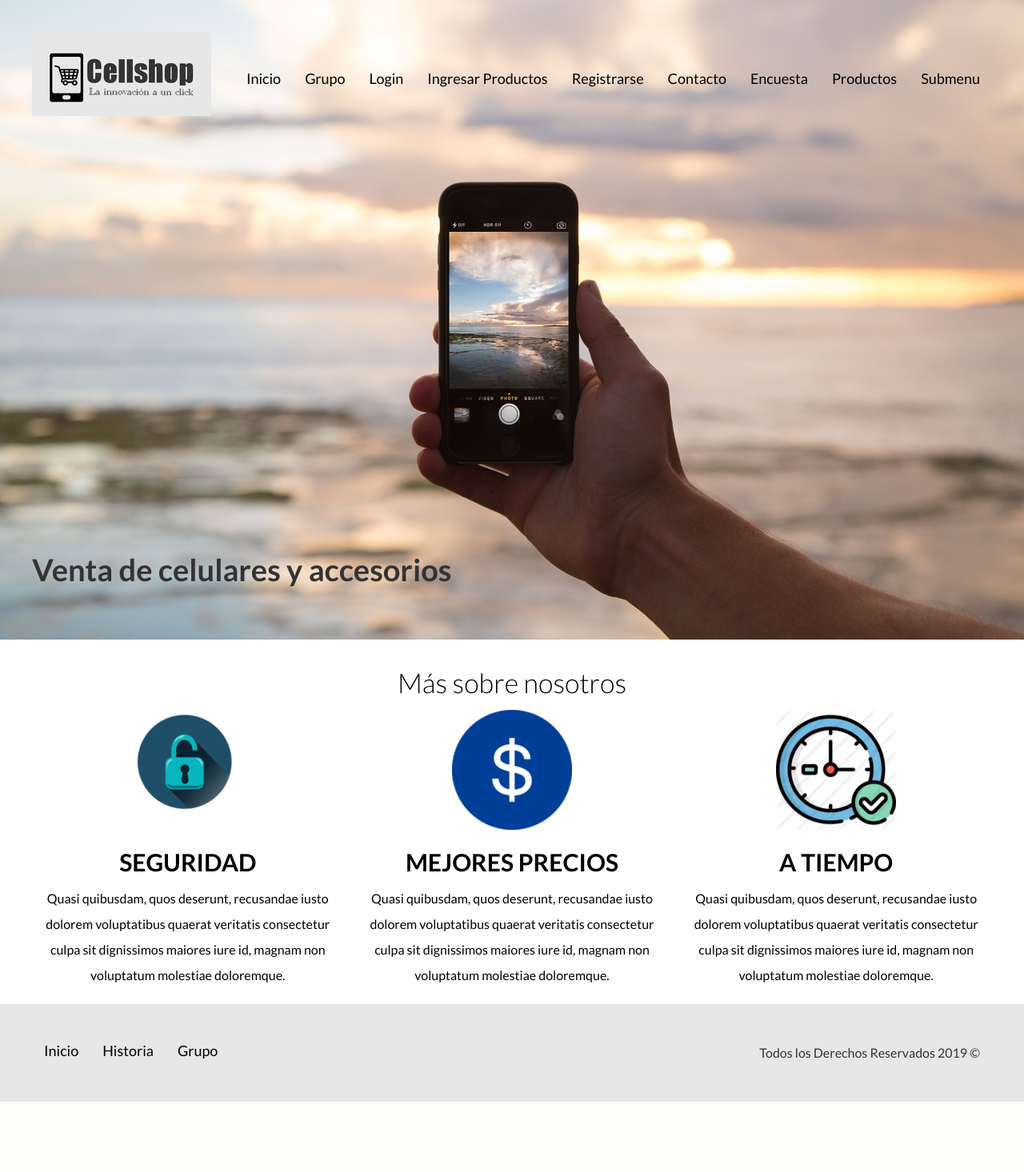
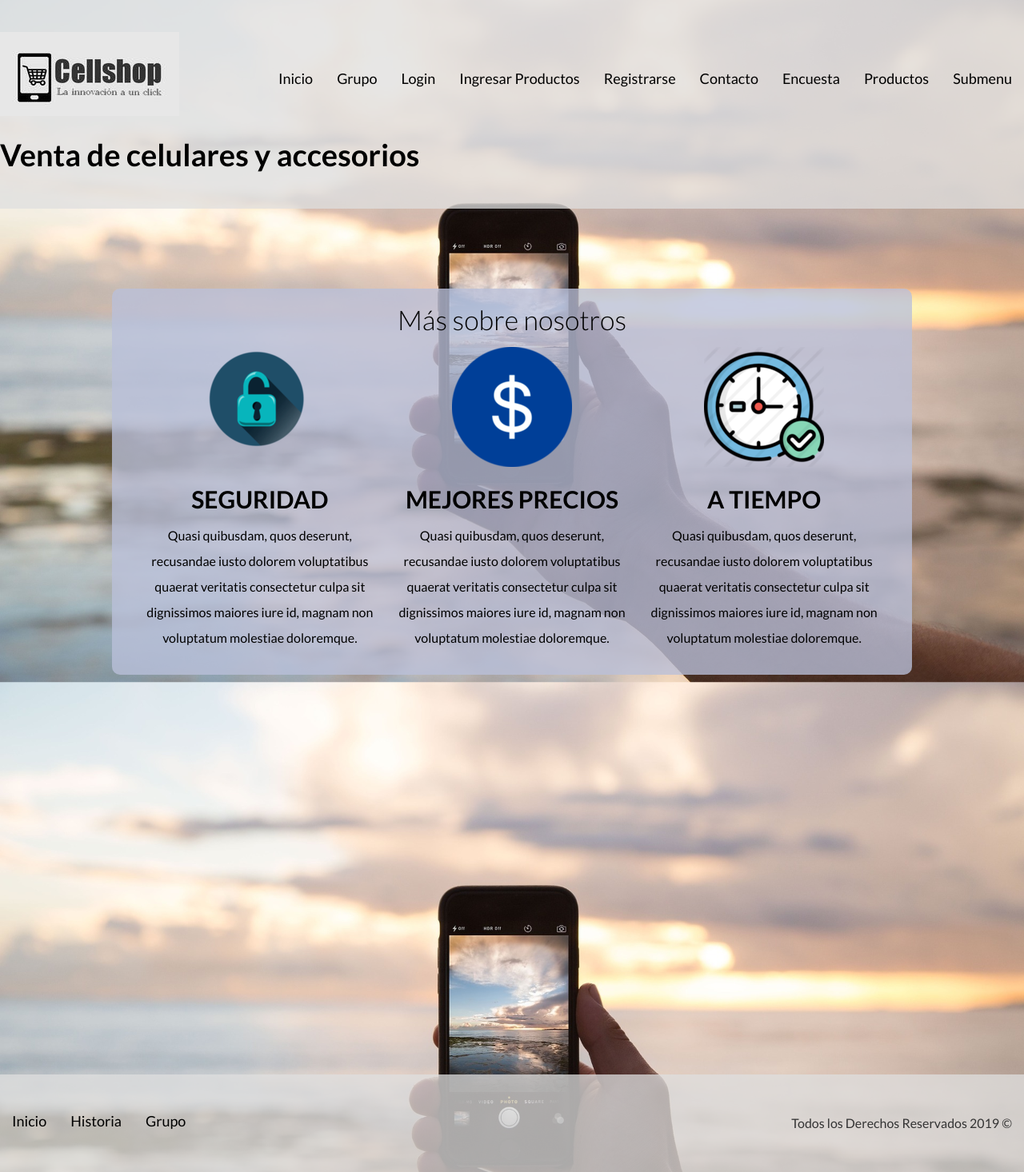
Before and after one commit to romero96/Cellshop, a PHP site: page / in a window 1280 px wide. Shown: the whole page at 80% size. Before the commit the page ends 1378 px from the top, so only its background shows below. Run offline with PHP 8.4, Linux system fonts and the light colour scheme.

Commit message:
prueba commitw

```diff
--- a/css/style.css
+++ b/css/style.css
@@ -49,8 +49,18 @@ h4 {
 .contenido-centrado {
     max-width: 800px;
 }
-
+.index{
+    background-image: url("../Img/fondo.jpg");
+    -webkit-background-size: cover;
+    background-size: cover;
+    background-attachment: fixed;
+}
 /* Header */
+.site-headerinicio {
+    background-color: rgba(223, 223, 223, 0.750);
+    padding: 1rem 0 3rem 0;
+    margin-bottom: 100px;
+}
 .site-header {
     background-color: rgba(223, 223, 223, 0.750);
     padding: 1rem 0 3rem 0;
@@ -64,6 +74,7 @@ h4 {
     -webkit-filter: contrast(50%);
     filter: contrast(90%);
 }
+/*
 .site-header.inicio {
     background-image: url(../img/fondo.jpg);
     background-position: center center;
@@ -74,13 +85,14 @@ h4 {
     min-height: 60rem;
     cursor: pointer;
     transition: all .5s ease;
-}
+}*/
 .contenido-header {
     height: 100%;
     display: flex;
     flex-direction: column;
     justify-content: space-between;
     text-align: center;
+
 }
 @media (min-width: 768px) {
     .contenido-header{
@@ -191,9 +203,15 @@ ul, ol{
 }
 
 /** Footer **/
+.site-footerindex{
+    background-color: rgba(223, 223, 223, 0.750);
+    margin: 0;
+    margin-top: 500px;
+}
 .site-footer {
     background-color: rgba(223, 223, 223, 0.750);
     margin: 0;
+
 }
 .contenedor-footer {
     padding: 3rem 0;
@@ -220,6 +238,18 @@ ul, ol{
 }
 
 /** INTERNAS **/
+/*INDEX*/
+.contenedor-seccion{
+    background: rgba(186, 192, 218, 0.781);
+    width: 1000px;
+    max-width: 2000px;
+    margin: auto;
+    padding: 5px 35px;
+    margin-top: 75px;
+    margin-bottom: 35px;
+    padding-bottom: 30px;
+    border-radius: 10px;
+}
 /* Nosotros **/
 @media (min-width: 768px) {
     .contenido-nosotros {
@@ -415,6 +445,7 @@ tr:hover td{
     max-height: 150px;
     min-height: 50px;
 }
+
 .contenedor-contacto .form .frm-boton{
     width: 100px;
     font-family: Roboto;
--- a/index.html
+++ b/index.html
@@ -9,10 +9,10 @@
 	<link rel="stylesheet" href="css/style.css">
 </head>
 
-<body>
+<body class="index">
 
-	<header class="site-header inicio">
-		<div class="contenedor contenido-header">
+	<header class="site-headerinicio">
+		<div class="contenido-header">
 			<div class="barra">
 				<a href="/">
 					<img src="Img/logo.jpg" alt="Logo tipo de Cellshop">
@@ -44,11 +44,11 @@
 					</li>
 				</ul>
 			</div>
-			<h1>Venta de celulares y accesorios</h1>
 		</div> <!--Contenedor-->
+		<h1>Venta de celulares y accesorios</h1>
 	</header>
 
-	<section class="contenedor seccion">
+	<section class="contenedor-seccion">
 		<h2 class="fw-300 centrar-texto"> Más sobre nosotros</h2>
 		<div class="iconos-nosotros">
 			<div class="icono">
@@ -71,8 +71,8 @@
 		</div>
 	</section>
 
-	<footer class="site-footer seccion">
-        <div class="contenedor contenedor-footer">
+	<footer class="site-footerindex">
+        <div class="contenedor-footer">
             <ul class="navegacion">
                 <li><a href="index.html">Inicio</a></li>
 					<li><a href="historia.html">Historia</a></li>
--- a/productos.html
+++ b/productos.html
@@ -11,7 +11,7 @@
 </head>
 <body>
     <header class="site-header">
-		<div class="contenedor contenido-header">
+		<div class="contenido-header">
 			<div class="barra">
 				<a href="/">
 					<img src="Img/logo.jpg" alt="Logo tipo de Cellshop">
```
